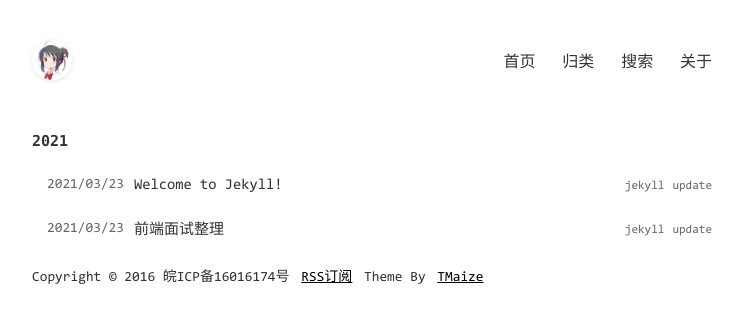
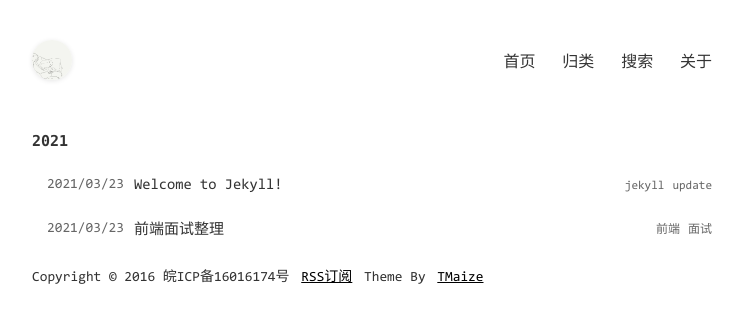
Before and after one commit to Seveinn/seveinn-blog, a Jekyll site: the page built from index.html, in a window 1280 px wide. Shown: the top 323 px of the page, without its empty margins (268-1011 px from the left). Built offline with Jekyll 4.4.1, drawn with Linux system fonts in a browser that asks for light colours; comment, search, counter and statistics services are not loaded.

Commit message:
替换ICON

```diff
--- a/_includes/head.html
+++ b/_includes/head.html
@@ -16,7 +16,7 @@
   <meta name="description" content="{{ site.description }}"/>
   <meta name="keywords" content="{{ site.keywords }}"/>
   {% endif -%}
-  <link rel="icon" href="{{site.baseurl}}/static/img/favicon.ico" />
+  <link rel="icon" href="{{site.baseurl}}/static/img/myicon.ico" />
   <link rel="apple-touch-icon" href="{{site.baseurl}}/static/img/logo.png" />
   <link rel="stylesheet" href="{{site.baseurl}}/static/css/common.css?t={{buildAt}}">
   <link rel="stylesheet" href="{{site.baseurl}}/static/css/theme-dark.css?t={{buildAt}}">
--- a/_posts/2021-03-23-vue-note.markdown
+++ b/_posts/2021-03-23-vue-note.markdown
@@ -2,7 +2,7 @@
 layout: post
 title:  "前端面试整理"
 date:   2021-03-23 14:07:24 +0800
-categories: jekyll update
+categories: ['前端', '面试']
 ---
 
 [toc]
```
Also changed, not shown: pages/about.md (+7 -1 lines), myicon.ico (renamed from favicon.ico), static/img/favicon.ico (deleted), static/img/logo.jpg, static/img/logo.png (deleted), static/img/myicon.ico (added).
